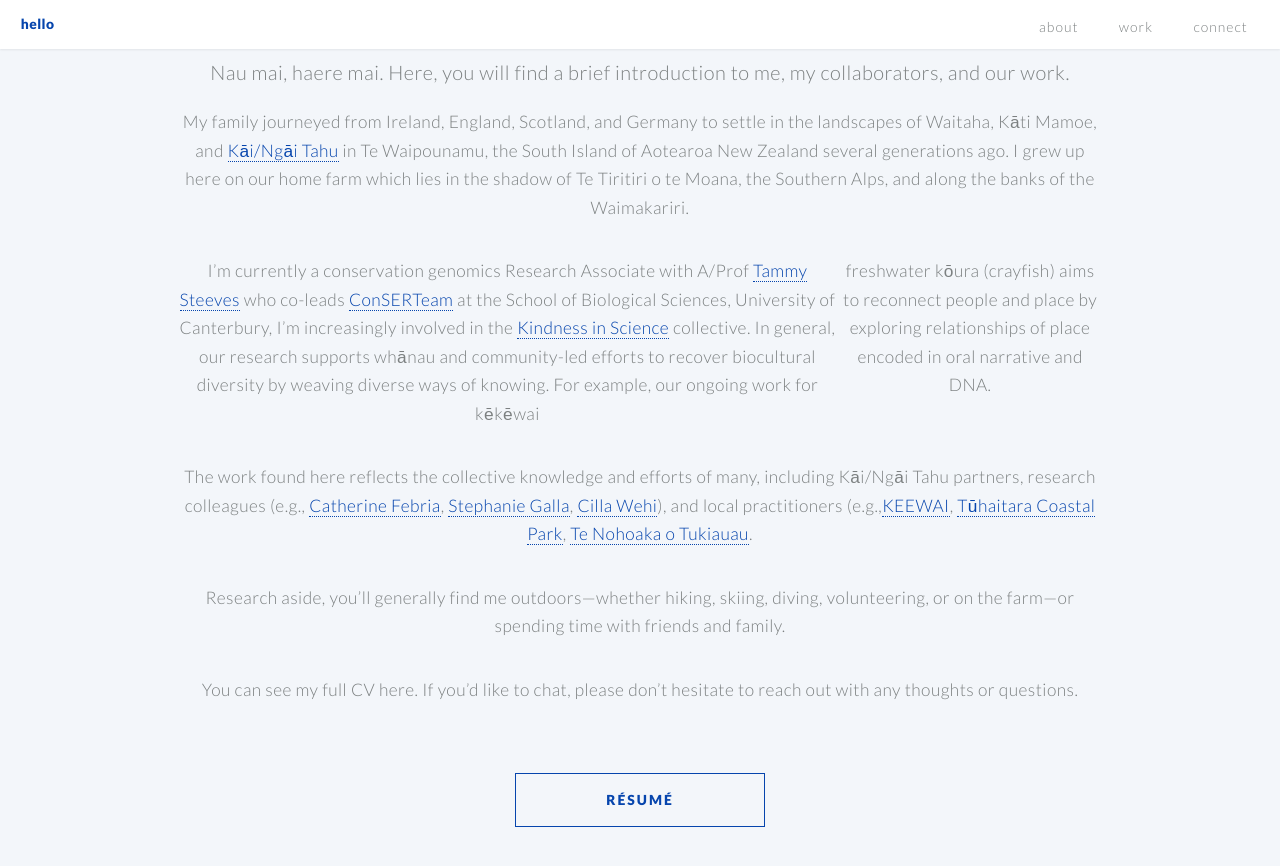
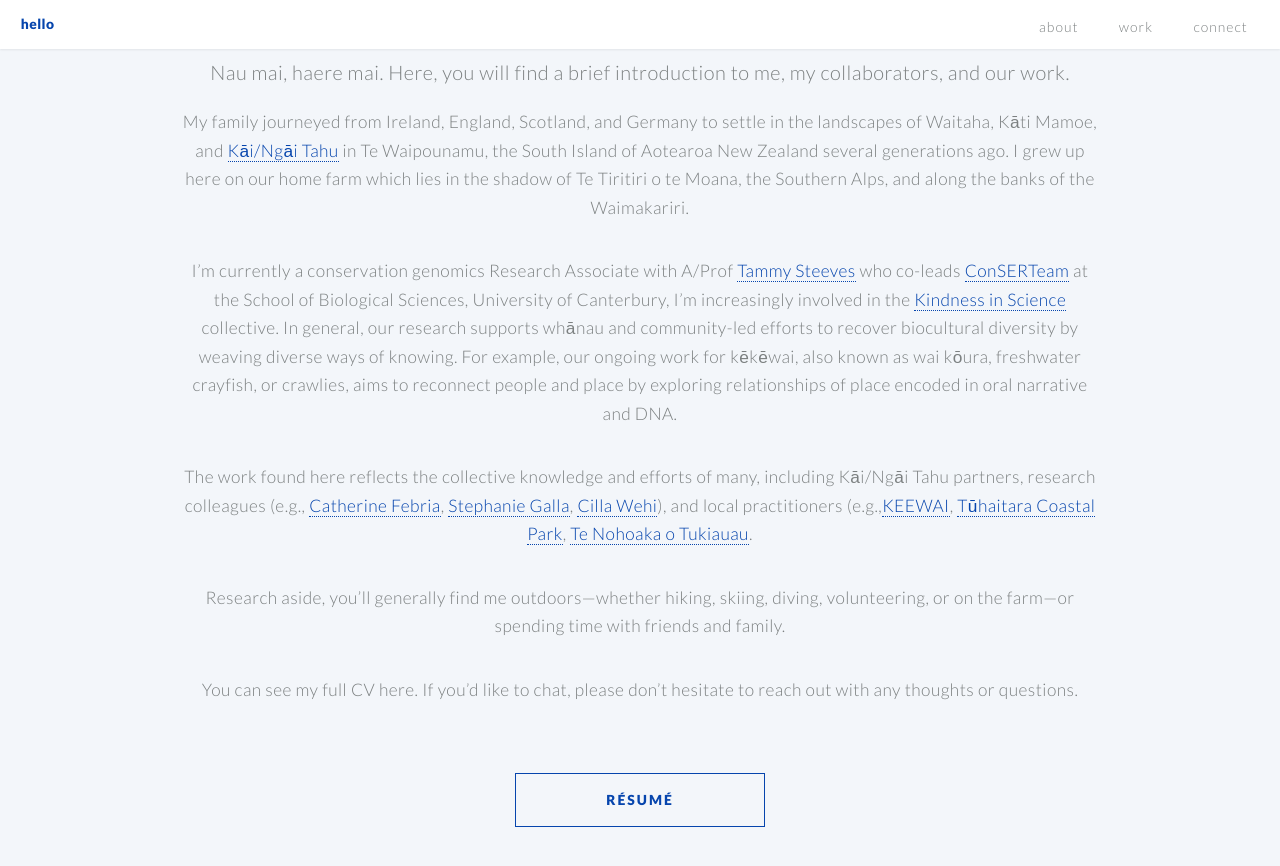
Before and after one commit to aislingrayne/aislingrayne.github.io, a Jekyll site: the page built from index.md, in a window 1280 px wide and 900 px high, scrolled down 811 px. Shown: the top 866 px of the window. Built offline with Jekyll 4.4.1, drawn with Linux system fonts in a browser that asks for light colours.

Commit message:
Update index.md

```diff
--- a/index.md
+++ b/index.md
@@ -46,7 +46,7 @@ cta_button_label: contact # the label on the button
 
 My family journeyed from Ireland, England, Scotland, and Germany to settle in the landscapes of Waitaha, Kāti Mamoe, and [Kāi/Ngāi Tahu](https://ngaitahu.iwi.nz/) in Te Waipounamu, the South Island of Aotearoa New Zealand several generations ago. I grew up here on our home farm which lies in the shadow of Te Tiritiri o te Moana, the Southern Alps, and along the banks of the Waimakariri.
 
-I'm currently a conservation genomics Research Associate with A/Prof [Tammy Steeves](https://www.canterbury.ac.nz/science/contact-us/people/tammy-steeves.html) who co-leads [ConSERTeam](http://www.ucconsert.org/) at the School of Biological Sciences, University of Canterbury, I’m increasingly involved in the *[Kindness in Science](http://www.kindnessinscience.org/)* collective. In general, our research supports whānau and community-led efforts to recover biocultural diversity by weaving diverse ways of knowing. For example, our ongoing work for kēkēwai | freshwater kōura (crayfish) aims to reconnect people and place by exploring relationships of place encoded in oral narrative and DNA.
+I'm currently a conservation genomics Research Associate with A/Prof [Tammy Steeves](https://www.canterbury.ac.nz/science/contact-us/people/tammy-steeves.html) who co-leads [ConSERTeam](http://www.ucconsert.org/) at the School of Biological Sciences, University of Canterbury, I’m increasingly involved in the *[Kindness in Science](http://www.kindnessinscience.org/)* collective. In general, our research supports whānau and community-led efforts to recover biocultural diversity by weaving diverse ways of knowing. For example, our ongoing work for kēkēwai, also known as wai kōura, freshwater crayfish, or crawlies, aims to reconnect people and place by exploring relationships of place encoded in oral narrative and DNA.
 
 The work found here reflects the collective knowledge and efforts of many, including Kāi/Ngāi Tahu partners, research colleagues (e.g., [Catherine Febria](https://www.healthyheadwaterslab.ca/), [Stephanie Galla](https://www.stephaniegalla.com/), [Cilla Wehi](http://www.priscillawehi.com/)), and local practitioners (e.g.,[KEEWAI](http://keewai.co.nz/), [Tūhaitara Coastal Park](https://www.tuhaitarapark.org.nz/), [Te Nohoaka o Tukiauau](https://www.tenohoaka.org.nz/).
 
```
